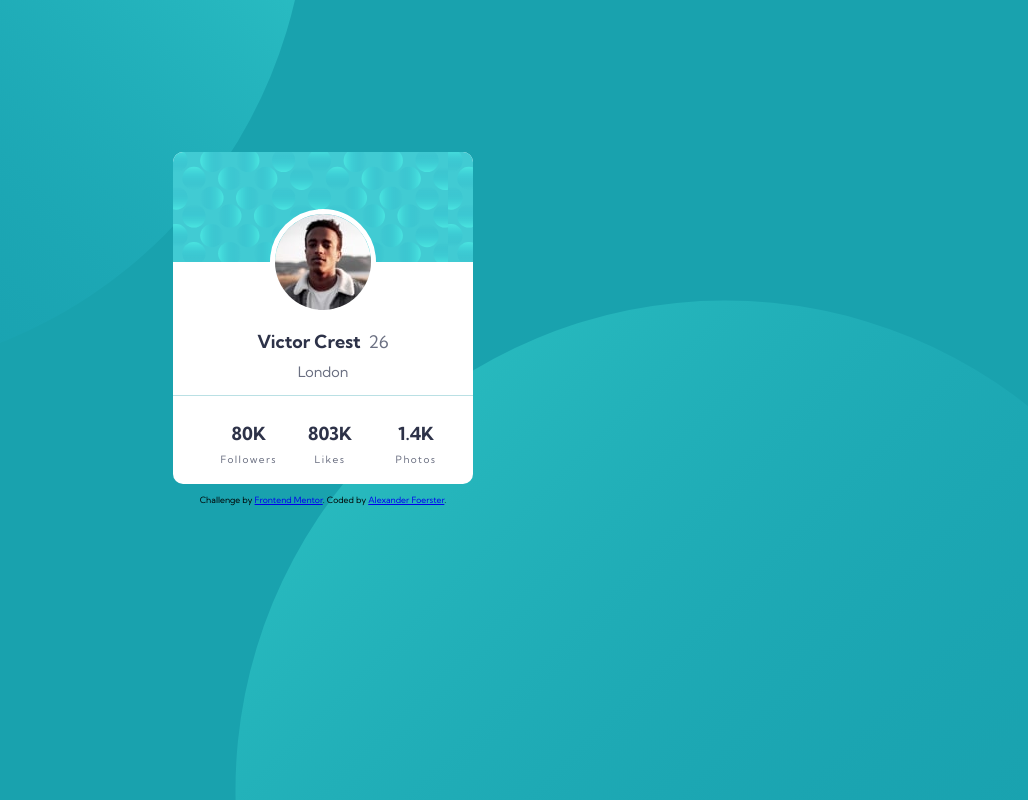
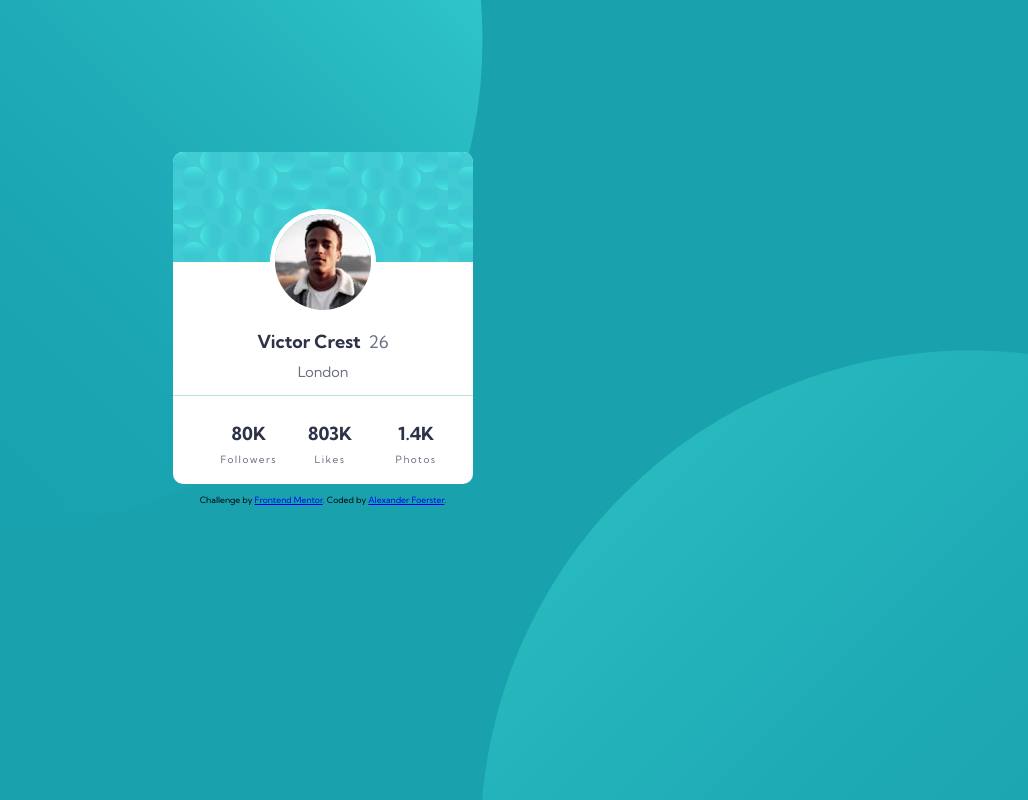
Before and after one commit to Chaoticshmoo/profileCardComponent, a plain HTML site: page index.html in a window 1536 px wide. Shown: the whole page, without its empty margins (445-1473 px from the left). Drawn offline with Linux system fonts and the light colour scheme.

Commit message:
Update main.css
Reverted background code to match the challenges settings of 1440 desktop size.

```diff
--- a/main.css
+++ b/main.css
@@ -130,5 +130,11 @@ h1, h2 {
     .container {
         margin-top: 40%;
     }
+}
 
+@media (min-width: 1441px) {
+    body {
+        background-size: ;
+        background-position: -50px -450px, 925px 350px;
+    }
 }
```
